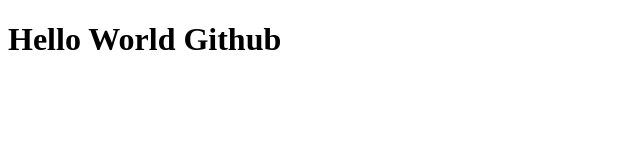
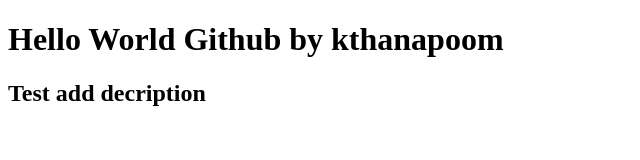
Before and after one commit to kthanapoom/github-101, a plain HTML site: page index.html in a window 1280 px wide. Shown: the whole page, without its empty margins (0-640 px from the left). Drawn offline with Linux system fonts and the light colour scheme.

Commit message:
Add text

```diff
--- a/index.html
+++ b/index.html
@@ -7,6 +7,7 @@
     <title>Github</title>
 </head>
 <body>
-    <h1>Hello World Github</h1>
+    <h1>Hello World Github by kthanapoom</h1>
+    <h2>Test add decription</h2>
 </body>
 </html>
```
